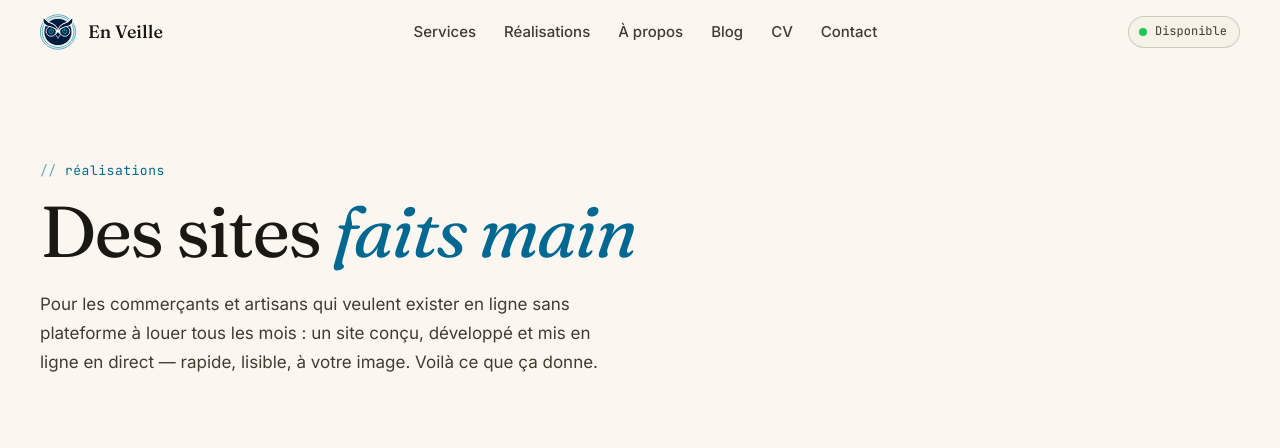
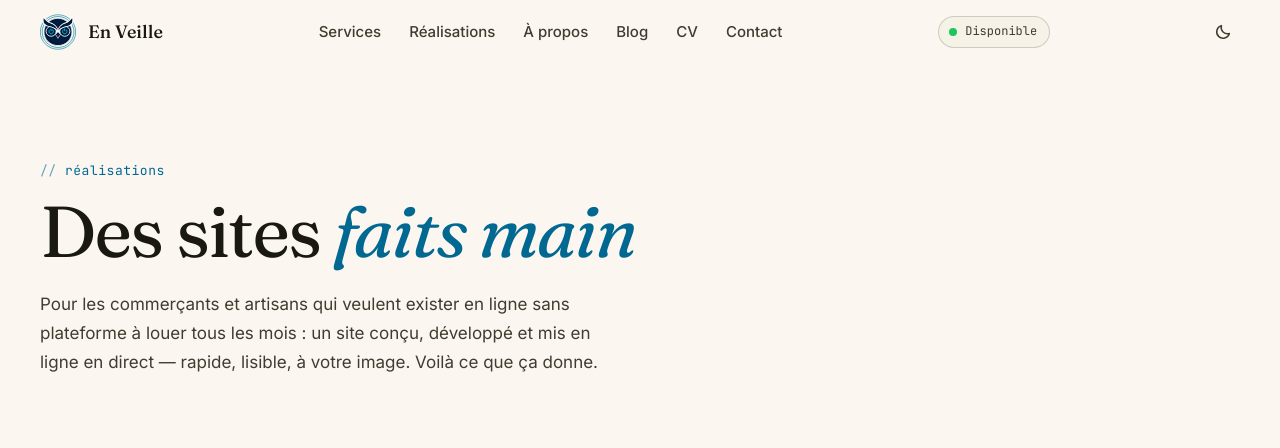
Before and after one commit to vferries/blog, a Jekyll site: the page built from _pages/realisations.html, in a window 1280 px wide and 1400 px high. Shown: the top 448 px of the window. Built offline with Jekyll 4.4.1, drawn with Linux system fonts in a browser that asks for light colours; emoji names are drawn with the system emoji font; grey boxes are pictures that could not be loaded.

Commit message:
feat: ajoute le toggle de thème jour/nuit dans la barre du haut
Deux états : défaut = système, un clic bascule clair/sombre et persiste
le choix (localStorage ev-theme). Le choix est posé sur <html> par un
script inline de head/ev-assets.html avant la première peinture — pas
de flash. Le bouton vit dans ev-nav.html entre la loupe et le burger
(statique, compatible include_cached), l'icône montre le thème cible
(lune en clair, soleil en sombre) et bascule en CSS pur via les blocs
jumeaux data-theme. nav.js ne gère que le clic, l'aria-label et les
meta theme-color. Sans JS : bouton masqué (html.no-js).

Vérifié Playwright : bascule + persistance après reload + héritage
entre pages, icônes et aria-label dans les deux schemes, metas à jour,
masqué sans JS, pas d'overflow à 375px (landing et blog).

```diff
--- a/_includes/ev-nav.html
+++ b/_includes/ev-nav.html
@@ -59,6 +59,27 @@
         </svg>
       </button>
     {% endif %}
+    {% comment %}
+      Toggle jour/nuit — 2 états, défaut = système, choix persisté
+      (localStorage « ev-theme »). L'icône affichée est le thème *cible* :
+      lune en clair, soleil en sombre — bascule en CSS pur par la paire
+      data-theme / media (bloc jumeau, enveille.css). Le JS (nav.js) ne
+      gère que le clic, l'aria-label et les meta theme-color. Inerte sans
+      JS, donc masqué via html.no-js. Statique : compatible include_cached
+      du shadow masthead. Après la loupe, avant le burger : sous le seuil
+      du burger le groupe de droite garde l'ordre DOM = ordre visuel.
+    {% endcomment %}
+    <button class="ev-nav__theme" type="button" aria-label="Passer en thème sombre">
+      <svg class="ev-nav__theme-moon" viewBox="0 0 24 24" aria-hidden="true" width="18" height="18"
+           fill="none" stroke="currentColor" stroke-width="2" stroke-linecap="round" stroke-linejoin="round">
+        <path d="M20.5 14.1A8.6 8.6 0 0 1 9.9 3.5a8.6 8.6 0 1 0 10.6 10.6Z"/>
+      </svg>
+      <svg class="ev-nav__theme-sun" viewBox="0 0 24 24" aria-hidden="true" width="18" height="18"
+           fill="none" stroke="currentColor" stroke-width="2" stroke-linecap="round">
+        <circle cx="12" cy="12" r="4"/>
+        <path d="M12 2.5v2.8M12 18.7v2.8M2.5 12h2.8M18.7 12h2.8M5.3 5.3l2 2M16.7 16.7l2 2M18.7 5.3l-2 2M7.3 16.7l-2 2"/>
+      </svg>
+    </button>
     <button class="ev-nav__burger" type="button" aria-expanded="false"
             aria-controls="ev-nav-menu" aria-label="Menu">
       <span></span><span></span><span></span>
--- a/_includes/head/ev-assets.html
+++ b/_includes/head/ev-assets.html
@@ -5,6 +5,22 @@
   silence (corriger un seul côté passait le build et cassait l'autre moitié
   du site). Aucune variable de page ici : le fichier doit rester cachable.
 {% endcomment %}
+<!-- Thème : pose l'éventuel choix manuel avant la première peinture (pas de
+     flash). 2 états (light/dark), défaut = système — cf. initThemeToggle
+     dans nav.js et les blocs jumeaux data-theme d'enveille.css. -->
+<script>
+  (function () {
+    try {
+      var t = localStorage.getItem('ev-theme');
+      if (t === 'light' || t === 'dark') {
+        document.documentElement.setAttribute('data-theme', t);
+      }
+    } catch (err) {
+      console.warn('[ev-head] thème non lu (storage indisponible)', err);
+    }
+  })();
+</script>
+
 <!-- Favicons : SVG moderne + fallbacks PNG/ICO + apple-touch + manifest PWA -->
 <link rel="icon" type="image/svg+xml" href="{{ '/favicon.svg' | relative_url }}">
 <link rel="icon" type="image/png" sizes="16x16" href="{{ '/favicon-16.png' | relative_url }}">
--- a/assets/css/enveille.css
+++ b/assets/css/enveille.css
@@ -331,20 +331,36 @@ html { scroll-behavior: smooth; }
          box-shadow: 0 0 0 transparent; }
 }
 
-.ev-nav__search {
+.ev-nav__search,
+.ev-nav__theme {
   display: inline-flex; align-items: center; justify-content: center;
   width: 34px; height: 34px; padding: 0;
-  /* Le bouton porte .search__toggle pour que le script du thème s'y accroche,
-     et hérite au passage du `margin-inline: 1rem` que _search.scss pose sur
-     cette classe (pensé pour la masthead greedy-nav). On l'annule ici plutôt
-     que de compter dessus : le thème est pinné, mais une dépendance implicite
-     sur un partial upstream n'a pas à rester tacite. */
+  /* Le bouton de recherche porte .search__toggle pour que le script du thème
+     s'y accroche, et hérite au passage du `margin-inline: 1rem` que
+     _search.scss pose sur cette classe (pensé pour la masthead greedy-nav).
+     On l'annule ici plutôt que de compter dessus : le thème est pinné, mais
+     une dépendance implicite sur un partial upstream n'a pas à rester
+     tacite. */
   margin-inline: 0;
   background: none; border: 1px solid transparent; border-radius: 50%;
   color: var(--ev-text-muted); cursor: pointer;
   transition: color 200ms var(--ease-out), border-color 200ms var(--ease-out);
 }
-.ev-nav__search:hover { color: var(--ev-text); border-color: var(--ev-border-strong); }
+.ev-nav__search:hover,
+.ev-nav__theme:hover { color: var(--ev-text); border-color: var(--ev-border-strong); }
+
+/* Toggle thème : icône = thème *cible* (lune en clair, soleil en sombre).
+   BLOC JUMEAU du pattern data-theme des tokens — garder en phase. */
+.ev-nav__theme-sun { display: none; }
+@media (prefers-color-scheme: dark) {
+  html:not([data-theme="light"]) .ev-nav__theme-sun { display: block; }
+  html:not([data-theme="light"]) .ev-nav__theme-moon { display: none; }
+}
+html[data-theme="dark"] .ev-nav__theme-sun { display: block; }
+html[data-theme="dark"] .ev-nav__theme-moon { display: none; }
+/* Sans JS le bouton est inerte : on ne le montre pas. Les deux surfaces
+   posent la classe js/no-js sur <html> (script inline landing + upstream MM). */
+html.no-js .ev-nav__theme { display: none; }
 
 /* Sous le seuil du burger, recherche et burger forment un groupe à droite.
    Le `justify-content: space-between` de la barre a été écrit pour deux
@@ -357,7 +373,11 @@ html { scroll-behavior: smooth; }
    spécificité égale et gagnerait par ordre de source si on remontait ce bloc
    avec les autres règles du burger. */
 @media (max-width: 1000px) {
-  .ev-nav__search { margin-inline-start: auto; }
+  /* La marge auto va au premier bouton du groupe : la loupe quand elle est
+     là (pages du thème), sinon le toggle thème (landing, qui n'a pas de
+     panneau de recherche). Deux marges auto sépareraient le groupe. */
+  .ev-nav__search, .ev-nav__theme { margin-inline-start: auto; }
+  .ev-nav__search ~ .ev-nav__theme { margin-inline-start: 0; }
 }
 
 /* Respect reduced transparency — la barre est translucide et floutée.
--- a/assets/js/nav.js
+++ b/assets/js/nav.js
@@ -62,4 +62,46 @@
     });
   })();
 
+  // ==========================================================
+  // THÈME — toggle manuel jour/nuit, 2 états, persisté
+  // Défaut = système (aucun data-theme sur <html>). Le choix mémorisé est
+  // posé avant la première peinture par le script inline de
+  // head/ev-assets.html ; ici on ne gère que le clic et ses reflets
+  // (aria-label, meta theme-color). L'icône bascule en CSS pur via la
+  // paire de sélecteurs data-theme / media (bloc jumeau, enveille.css).
+  // ==========================================================
+  (function initThemeToggle() {
+    const btn = document.querySelector('.ev-nav__theme');
+    if (!btn) return;
+    const systemDark = matchMedia('(prefers-color-scheme: dark)');
+    const effective = () =>
+      document.documentElement.dataset.theme || (systemDark.matches ? 'dark' : 'light');
+    // Mêmes valeurs que les <meta name="theme-color"> de head/ev-assets.html
+    const BAR_COLORS = { light: '#001B3D', dark: '#000331' };
+    const sync = () => {
+      const theme = effective();
+      btn.setAttribute('aria-label',
+        theme === 'dark' ? 'Passer en thème clair' : 'Passer en thème sombre');
+      // Les deux metas portent un media= que l'override ne peut pas
+      // satisfaire : on aligne leur contenu sur le thème effectif pour que
+      // la barre d'adresse mobile suive aussi.
+      document.querySelectorAll('meta[name="theme-color"]')
+        .forEach((m) => { m.setAttribute('content', BAR_COLORS[theme]); });
+    };
+    btn.addEventListener('click', () => {
+      const next = effective() === 'dark' ? 'light' : 'dark';
+      document.documentElement.dataset.theme = next;
+      try {
+        localStorage.setItem('ev-theme', next);
+      } catch (err) {
+        console.warn('[ev-nav] thème non persisté (storage indisponible)', err);
+      }
+      sync();
+    });
+    // L'OS peut changer de thème en cours de visite : tant qu'aucun choix
+    // manuel n'est posé, aria-label et theme-color doivent suivre.
+    systemDark.addEventListener('change', sync);
+    sync();
+  })();
+
 })();
```
